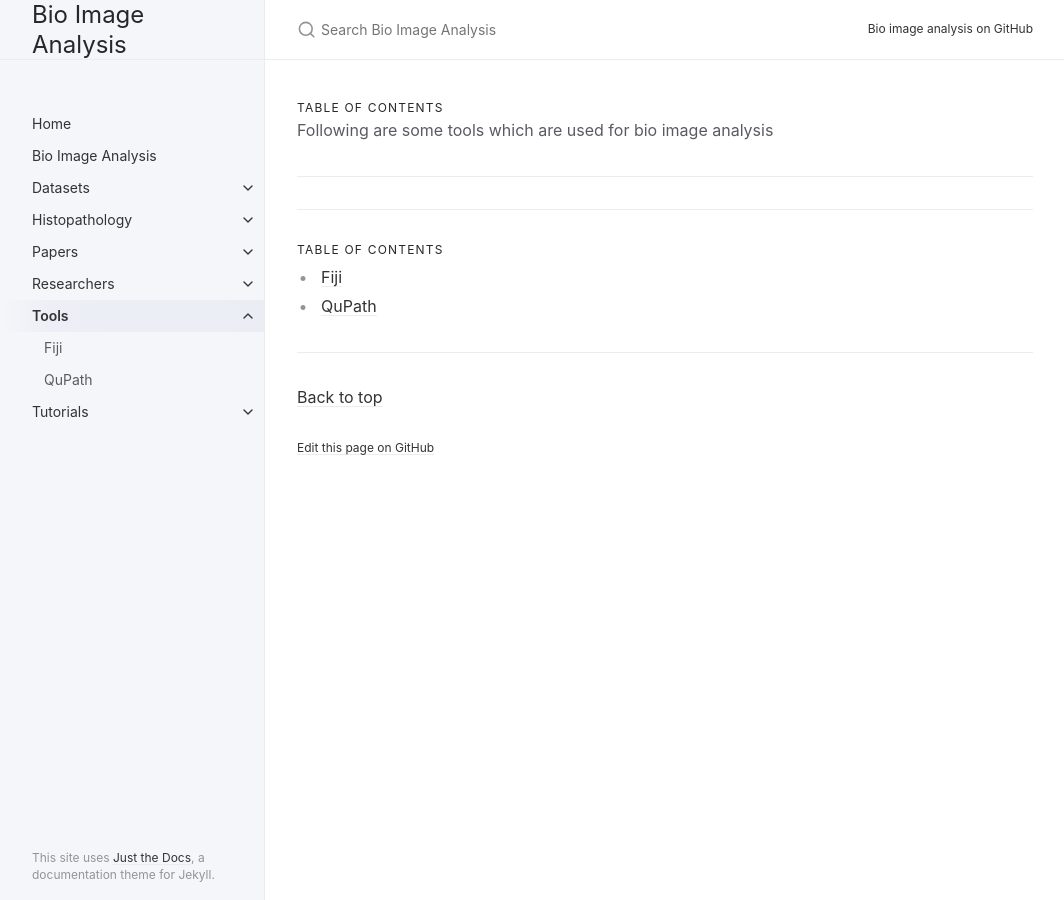
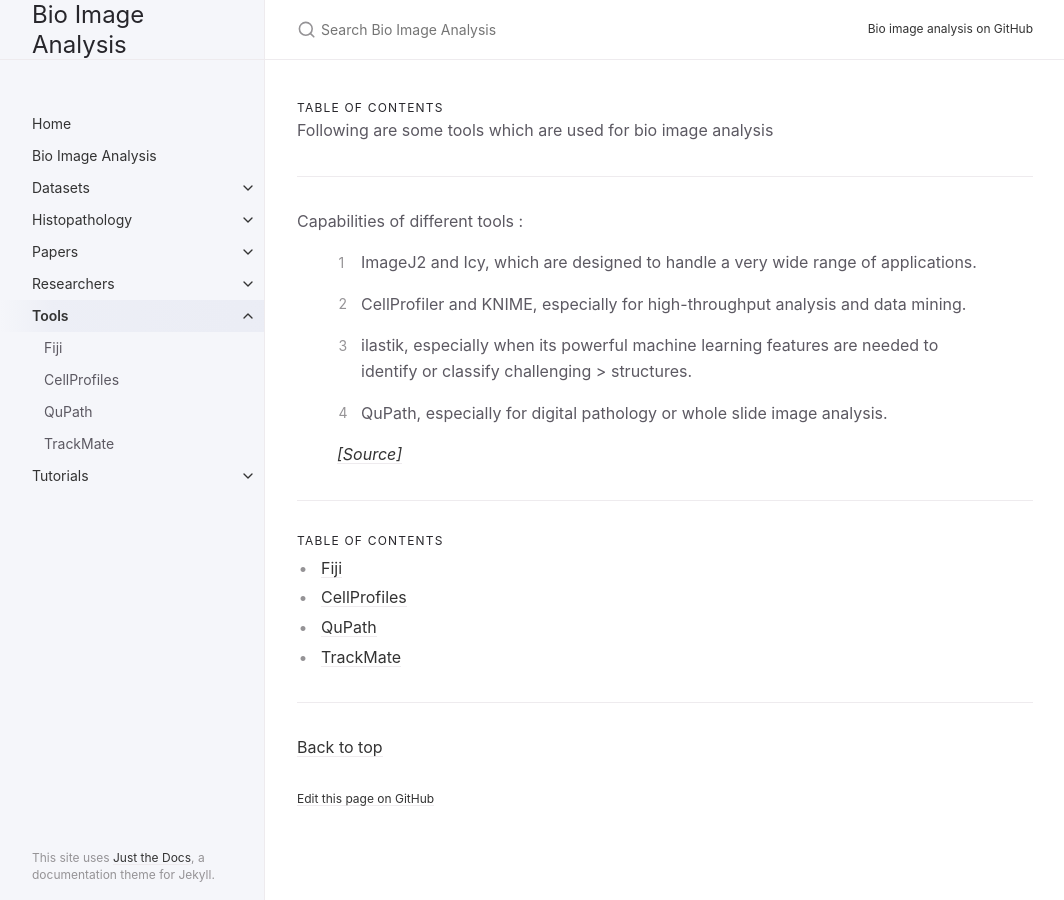
Before and after one commit to Amit-Tomar/bioimage-analysis, a Jekyll site: the page built from docs/Tools/index.md, in a window 1280 px wide. Shown: the whole page, without its empty margins (107-1171 px from the left). Built offline with Jekyll 4.4.1, drawn with Linux system fonts in a browser that asks for light colours.

Commit message:
Minor enhancements

```diff
--- a/docs/Tools/index.md
+++ b/docs/Tools/index.md
@@ -15,3 +15,15 @@ Following are some tools which are used for bio image analysis
 {:toc}
 
 ---
+
+Capabilities of different tools :
+
+> 1. ImageJ2 and Icy, which are designed to handle a very wide range of applications.
+>
+> 2. CellProfiler and KNIME, especially for high-throughput analysis and data mining.
+>
+> 3. ilastik, especially when its powerful machine learning features are needed to identify or classify challenging > structures.
+>
+> 4. QuPath, especially for digital pathology or whole slide image analysis.
+>
+> <cite>[[Source]](https://petebankhead.gitbooks.io/imagej-intro/content/)</cite>
```
Also changed, not shown: docs/Researchers/index.md (+3 -0 lines), docs/Tools/cellProfiler.md (added, +24 -0 lines), docs/Tools/fiji.md (+1 -0 lines), docs/Tools/quPath.md (+0 -2 lines), docs/Tools/trackMate.md (added, +24 -0 lines), docs/Tutorials/index.md (+6 -0 lines), docs/bioImageAnalysis.md (+5 -1 lines).
